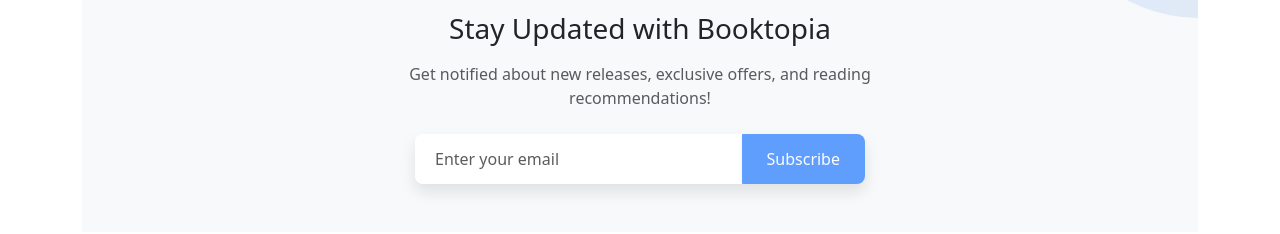
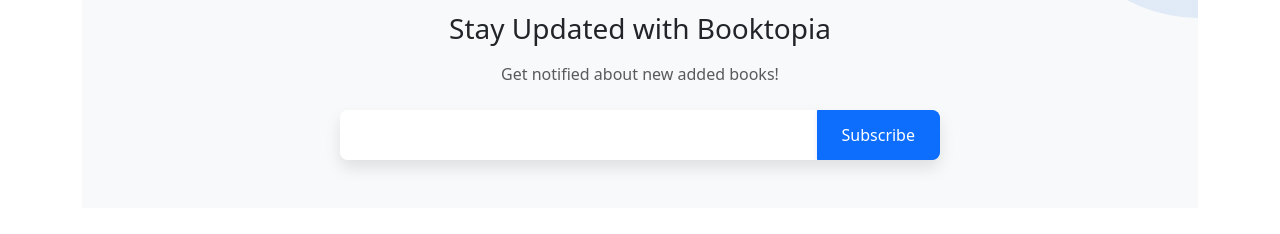
Before and after one commit to MohanadKh03/booktopia-frontend, an Angular app: page / in a window 1280 px wide. Shown: the part 858-1092 px from the top of the page. Built offline with nearby package versions, Linux system fonts and the light colour scheme; no server answers.

Commit message:
Added Subscribe component

```diff
--- a/src/app/core/models/user.interface.ts
+++ b/src/app/core/models/user.interface.ts
@@ -6,6 +6,7 @@
   address?: string;
   phone?: string;
   token?: string;
+  isSubscribed: boolean;
 }
 
 export interface UserStats {
--- a/src/app/core/services/book.service.ts
+++ b/src/app/core/services/book.service.ts
@@ -19,6 +19,16 @@
     return this.httpClient.get<any>(url);
   }
 
+  subscribeToBookAlerts(email: string) {
+    const url = `${baseUrl}/book/subscribe`;
+    return this.httpClient.post<any>(url, { email: email });
+  }
+
+  unsubscribeToBookAlerts(email: string) {
+    const url = `${baseUrl}/book/unsubscribe`;
+    return this.httpClient.post<any>(url, { email: email });
+  }
+
   addBook(book: Book) {
     return this.httpClient.post<any>(`${baseUrl}/book`, book);
   }
--- a/src/app/pages/home/components/newsletter-section/newsletter-section.component.html
+++ b/src/app/pages/home/components/newsletter-section/newsletter-section.component.html
@@ -5,34 +5,16 @@
         <i class="fas fa-envelope-open-text"></i>
       </div>
       <h3 class="mb-3">Stay Updated with Booktopia</h3>
-      <p class="text-muted mb-4">Get notified about new releases, exclusive offers, and reading recommendations!</p>
+      <p class="text-muted mb-4">Get notified about new added books!</p>
 
-      @if (!subscribed) {
-        <form [formGroup]="newsletterForm" (ngSubmit)="onSubmit()" class="newsletter-form">
-          <div class="input-group">
-            <input
-              type="email"
-              class="form-control"
-              placeholder="Enter your email"
-              formControlName="email"
-              [class.is-invalid]="newsletterForm.get('email')?.invalid && newsletterForm.get('email')?.touched">
-            <button
-              class="btn btn-primary"
-              type="submit"
-              [disabled]="newsletterForm.invalid">
-              Subscribe
-            </button>
-          </div>
-          @if (newsletterForm.get('email')?.invalid && newsletterForm.get('email')?.touched) {
-            <small class="text-danger">Please enter a valid email address</small>
-          }
-        </form>
-      } @else {
-        <div class="alert alert-success animate-success">
-          <i class="fas fa-check-circle me-2"></i>
-          Thank you for subscribing!
+      <div>
+        <div class="input-group">
+          <input readonly class="form-control" [value]="user?.email || ''" />
+          <button class="btn btn-primary" (click)="toggleSubscription()">
+            {{ user?.isSubscribed ? "Unsubscribe" : "Subscribe" }}
+          </button>
         </div>
-      }
+      </div>
     </div>
   </div>
 </div>
--- a/src/app/pages/home/components/newsletter-section/newsletter-section.component.ts
+++ b/src/app/pages/home/components/newsletter-section/newsletter-section.component.ts
@@ -1,28 +1,81 @@
-import { Component } from '@angular/core';
-import { FormBuilder, FormGroup, ReactiveFormsModule, Validators } from '@angular/forms';
+import { Component, OnInit } from '@angular/core';
+import {
+  FormBuilder,
+  FormGroup,
+  ReactiveFormsModule,
+  Validators,
+} from '@angular/forms';
+import { BookService } from '../../../../core/services/book.service';
+import { response } from 'express';
+import { error } from 'console';
+import { AuthService } from '../../../../core/services/auth.service';
 
 @Component({
   selector: 'app-newsletter-section',
   standalone: true,
   imports: [ReactiveFormsModule],
   templateUrl: './newsletter-section.component.html',
-  styleUrls: ['./newsletter-section.component.css']
+  styleUrls: ['./newsletter-section.component.css'],
 })
-export class NewsletterSectionComponent {
-  newsletterForm: FormGroup;
-  subscribed = false;
+export class NewsletterSectionComponent implements OnInit {
+  user: any;
+  email: string = 'abc@mail.com';
 
-  constructor(private fb: FormBuilder) {
-    this.newsletterForm = this.fb.group({
-      email: ['', [Validators.required, Validators.email]]
+  constructor(
+    private bookService: BookService,
+    private userService: AuthService
+  ) {}
+
+  ngOnInit(): void {
+    this.userService.getUser().subscribe((user) => {
+      if (user) {
+        console.log('HERE: ', user);
+        this.user = user;
+      }
     });
   }
 
-  onSubmit() {
-    if (this.newsletterForm.valid) {
-      // Implement subscription logic
-      this.subscribed = true;
-      setTimeout(() => this.subscribed = false, 3000);
+  toggleSubscription() {
+    if (this.user && this.user.isSubscribed) {
+      this.unsubscribe();
+    } else if (this.user && !this.user.isSubscribed) {
+      this.subscribe();
+    } else {
+      alert('Please login to subscribe');
+    }
+  }
+
+  subscribe() {
+    if (this.user) {
+      this.bookService.subscribeToBookAlerts(this.user?.email).subscribe(
+        (response: any) => {
+          const updatedUser = {
+            ...this.user,
+            isSubscribed: true,
+          };
+          this.userService.setUser(updatedUser);
+        },
+        (error) => {
+          console.error(error);
+        }
+      );
+    }
+  }
+  unsubscribe() {
+    if (this.user) {
+      this.bookService.unsubscribeToBookAlerts(this.user?.email).subscribe(
+        (response: any) => {
+          console.log('HERE UNSUB!', response);
+          const updatedUser = {
+            ...this.user,
+            isSubscribed: false,
+          };
+          this.userService.setUser(updatedUser);
+        },
+        (error) => {
+          console.error(error);
+        }
+      );
     }
   }
 }
--- a/src/app/pages/profile/profile.component.html
+++ b/src/app/pages/profile/profile.component.html
@@ -19,6 +19,7 @@
             <div class="mb-3">
               <label for="email" class="form-label">Email</label>
               <input
+                readonly
                 type="email"
                 id="email"
                 class="form-control"
--- a/src/app/pages/profile/profile.component.ts
+++ b/src/app/pages/profile/profile.component.ts
@@ -36,7 +36,6 @@
     this.http
       .put(`${baseUrl}/user/${this.existingUser.id}`, {
         name: this.name,
-        email: this.email,
         phone: this.phone,
       })
       .subscribe((response: Object | null) => {
@@ -45,7 +44,6 @@
           const updatedUser = {
             ...this.existingUser,
             username: this.name,
-            email: this.email,
             phone: this.phone,
           };
           this.authService.setUser(updatedUser);
@@ -58,7 +56,6 @@
 
   resetForm() {
     this.name = this.existingUser.username;
-    this.email = this.existingUser.email;
     this.phone = this.existingUser.phone || '';
   }
 }
```
